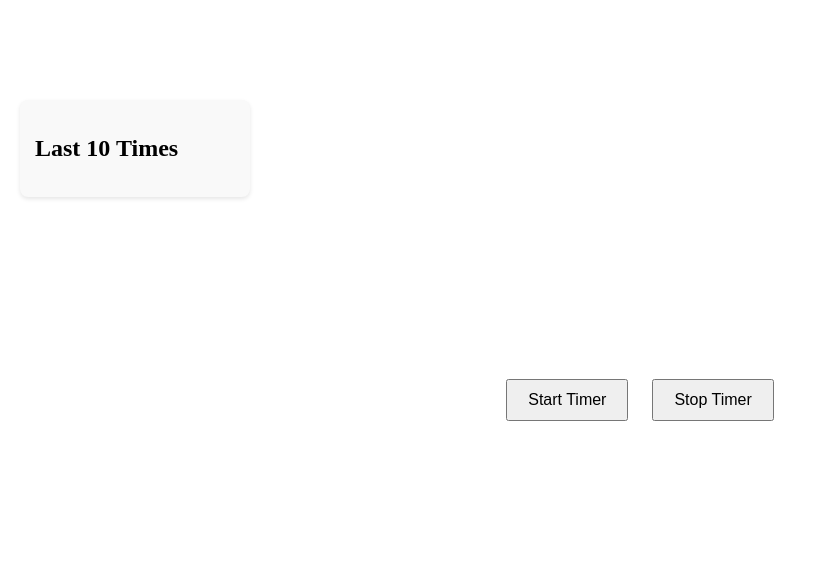
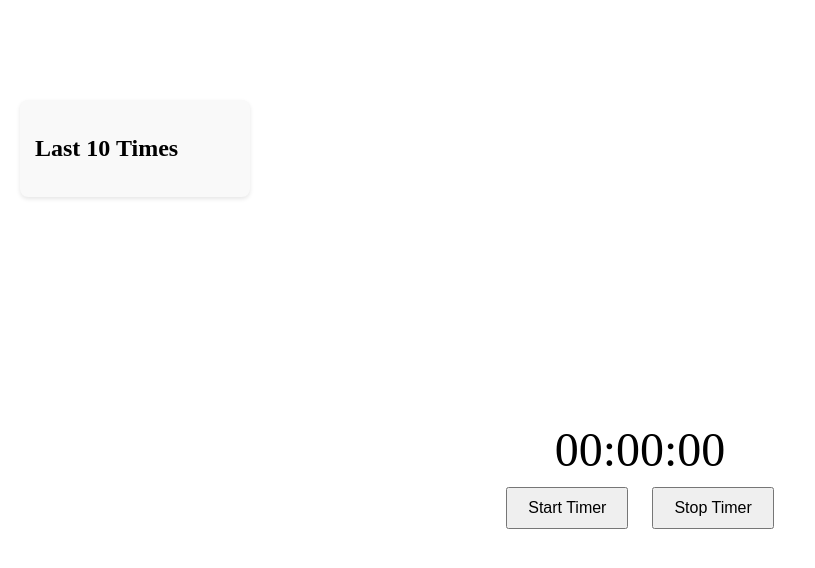
Before and after one commit to bprocknow/bprocknow.github.io, a plain HTML site: page index.html in a window 1280 px wide. Shown: the whole page, without its empty margins (0-815 px from the left). Drawn offline with Linux system fonts and the light colour scheme.

Commit message:
Re-add the timer to html

```diff
--- a/index.html
+++ b/index.html
@@ -6,6 +6,7 @@
     <link rel="stylesheet" type="text/css" href="style.css">
 </head>
 <body>
+	<div id="timerDisplay">00:00:00</div>
 	<div id="buttonsContainer">
 	    <button id="startTimer">Start Timer</button>
 	    <button id="stopTimer">Stop Timer</button>
```
